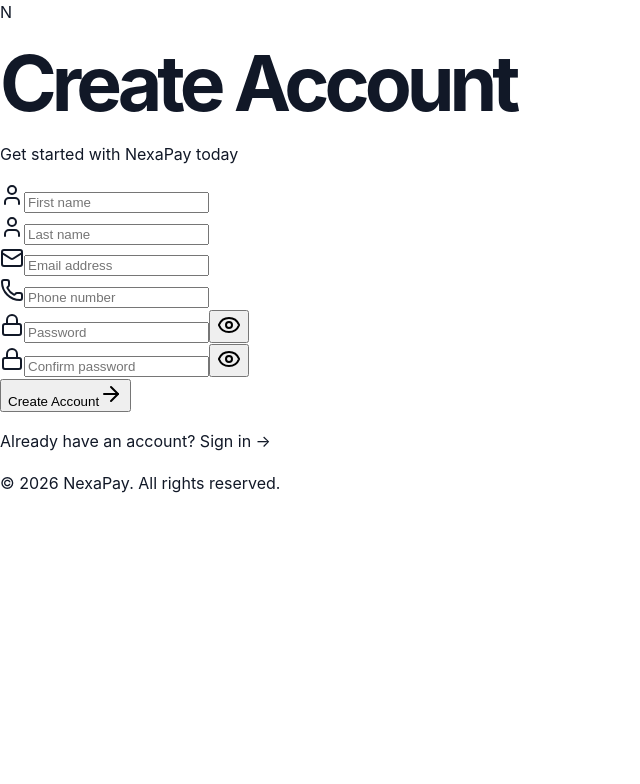
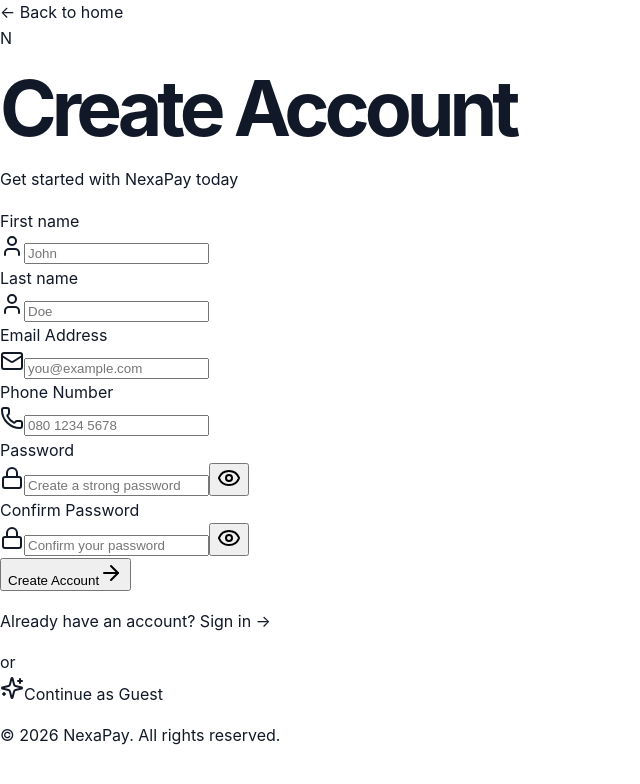
Before and after one commit to marvelmikel5625-hub/nexapay, a React (Vite) app: page /register in a window 1280 px wide. Shown: the top 784 px of the page, without its empty margins (0-640 px from the left). Built offline with nearby package versions, Linux system fonts and the light colour scheme; the HTML template or start-up script is replaced by a standard one.

Commit message:
Enhance Register component layout and icons
Added Sparkles icon to the Register component and restructured the layout for better organization. Updated form fields and labels for improved user experience.

```diff
--- a/src/pages/Register.tsx
+++ b/src/pages/Register.tsx
@@ -1,6 +1,6 @@
 import { useState } from 'react'
 import { Link, useNavigate } from 'react-router-dom'
-import { User, Mail, Phone, Lock, Eye, EyeOff, ArrowRight } from 'lucide-react'
+import { User, Mail, Phone, Lock, Eye, EyeOff, ArrowRight, Sparkles } from 'lucide-react'
 
 export function Register() {
   const navigate = useNavigate()
@@ -27,7 +27,6 @@ export function Register() {
       return
     }
     setLoading(true)
-    // Mock register - Phase 2
     setTimeout(() => {
       setLoading(false)
       navigate('/dashboard')
@@ -36,11 +35,19 @@ export function Register() {
 
   return (
     <div className="min-h-screen bg-[#F8FAFC] flex items-center justify-center p-4">
-      <div className="w-full max-w-md bg-white rounded-2xl shadow-soft p-8">
+      <div className="w-full max-w-md">
+
+        {/* Back to Home */}
+        <Link to="/" className="inline-flex items-center gap-2 text-gray-400 hover:text-[#0F172A] transition-colors mb-6 text-sm">
+          ← Back to home
+        </Link>
+
+        {/* Card */}
+        <div className="bg-white rounded-2xl shadow-soft p-8 border border-gray-100">
 
           {/* Logo */}
           <div className="text-center mb-8">
-          <div className="w-14 h-14 rounded-2xl bg-gradient-to-br from-[#0F172A] via-[#2563EB] to-[#7C3AED] flex items-center justify-center mx-auto mb-4 shadow-lg shadow-blue-500/20">
+            <div className="w-16 h-16 rounded-2xl bg-gradient-to-br from-[#0F172A] via-[#2563EB] to-[#7C3AED] flex items-center justify-center mx-auto mb-4 shadow-lg shadow-blue-500/20">
               <span className="text-white font-bold text-2xl">N</span>
             </div>
             <h1 className="text-2xl font-bold text-[#0F172A]">Create Account</h1>
@@ -51,6 +58,8 @@ export function Register() {
           <form onSubmit={handleSubmit} className="space-y-4">
             {/* Name Fields */}
             <div className="grid grid-cols-2 gap-3">
+              <div>
+                <label className="text-sm font-medium text-[#0F172A] block mb-1.5">First name</label>
                 <div className="relative">
                   <User className="absolute left-3 top-1/2 -translate-y-1/2 w-5 h-5 text-gray-400" />
                   <input
@@ -58,11 +67,14 @@ export function Register() {
                     name="firstName"
                     value={formData.firstName}
                     onChange={handleChange}
-                placeholder="First name"
-                className="w-full pl-10 pr-4 py-3 rounded-xl border border-gray-200 focus:border-[#2563EB] focus:outline-none focus:ring-2 focus:ring-[#2563EB]/20 transition-all duration-200 bg-[#F8FAFC] text-[#0F172A] placeholder:text-gray-400"
+                    placeholder="John"
+                    className="w-full pl-10 pr-4 py-3 rounded-xl border border-gray-200 focus:border-[#00a86b] focus:outline-none focus:ring-2 focus:ring-[#00a86b]/20 transition-all duration-200 bg-[#F8FAFC] text-[#0F172A] placeholder:text-gray-400"
                     required
                   />
                 </div>
+              </div>
+              <div>
+                <label className="text-sm font-medium text-[#0F172A] block mb-1.5">Last name</label>
                 <div className="relative">
                   <User className="absolute left-3 top-1/2 -translate-y-1/2 w-5 h-5 text-gray-400" />
                   <input
@@ -70,14 +82,17 @@ export function Register() {
                     name="lastName"
                     value={formData.lastName}
                     onChange={handleChange}
-                placeholder="Last name"
-                className="w-full pl-10 pr-4 py-3 rounded-xl border border-gray-200 focus:border-[#2563EB] focus:outline-none focus:ring-2 focus:ring-[#2563EB]/20 transition-all duration-200 bg-[#F8FAFC] text-[#0F172A] placeholder:text-gray-400"
+                    placeholder="Doe"
+                    className="w-full pl-10 pr-4 py-3 rounded-xl border border-gray-200 focus:border-[#00a86b] focus:outline-none focus:ring-2 focus:ring-[#00a86b]/20 transition-all duration-200 bg-[#F8FAFC] text-[#0F172A] placeholder:text-gray-400"
                     required
                   />
                 </div>
               </div>
+            </div>
 
             {/* Email */}
+            <div>
+              <label className="text-sm font-medium text-[#0F172A] block mb-1.5">Email Address</label>
               <div className="relative">
                 <Mail className="absolute left-3 top-1/2 -translate-y-1/2 w-5 h-5 text-gray-400" />
                 <input
@@ -85,13 +100,16 @@ export function Register() {
                   name="email"
                   value={formData.email}
                   onChange={handleChange}
-              placeholder="Email address"
-              className="w-full pl-10 pr-4 py-3 rounded-xl border border-gray-200 focus:border-[#2563EB] focus:outline-none focus:ring-2 focus:ring-[#2563EB]/20 transition-all duration-200 bg-[#F8FAFC] text-[#0F172A] placeholder:text-gray-400"
+                  placeholder="you@example.com"
+                  className="w-full pl-10 pr-4 py-3 rounded-xl border border-gray-200 focus:border-[#00a86b] focus:outline-none focus:ring-2 focus:ring-[#00a86b]/20 transition-all duration-200 bg-[#F8FAFC] text-[#0F172A] placeholder:text-gray-400"
                   required
                 />
               </div>
+            </div>
 
             {/* Phone */}
+            <div>
+              <label className="text-sm font-medium text-[#0F172A] block mb-1.5">Phone Number</label>
               <div className="relative">
                 <Phone className="absolute left-3 top-1/2 -translate-y-1/2 w-5 h-5 text-gray-400" />
                 <input
@@ -99,13 +117,16 @@ export function Register() {
                   name="phone"
                   value={formData.phone}
                   onChange={handleChange}
-              placeholder="Phone number"
-              className="w-full pl-10 pr-4 py-3 rounded-xl border border-gray-200 focus:border-[#2563EB] focus:outline-none focus:ring-2 focus:ring-[#2563EB]/20 transition-all duration-200 bg-[#F8FAFC] text-[#0F172A] placeholder:text-gray-400"
+                  placeholder="080 1234 5678"
+                  className="w-full pl-10 pr-4 py-3 rounded-xl border border-gray-200 focus:border-[#00a86b] focus:outline-none focus:ring-2 focus:ring-[#00a86b]/20 transition-all duration-200 bg-[#F8FAFC] text-[#0F172A] placeholder:text-gray-400"
                   required
                 />
               </div>
+            </div>
 
             {/* Password */}
+            <div>
+              <label className="text-sm font-medium text-[#0F172A] block mb-1.5">Password</label>
               <div className="relative">
                 <Lock className="absolute left-3 top-1/2 -translate-y-1/2 w-5 h-5 text-gray-400" />
                 <input
@@ -113,8 +134,8 @@ export function Register() {
                   name="password"
                   value={formData.password}
                   onChange={handleChange}
-              placeholder="Password"
-              className="w-full pl-10 pr-12 py-3 rounded-xl border border-gray-200 focus:border-[#2563EB] focus:outline-none focus:ring-2 focus:ring-[#2563EB]/20 transition-all duration-200 bg-[#F8FAFC] text-[#0F172A] placeholder:text-gray-400"
+                  placeholder="Create a strong password"
+                  className="w-full pl-10 pr-12 py-3 rounded-xl border border-gray-200 focus:border-[#00a86b] focus:outline-none focus:ring-2 focus:ring-[#00a86b]/20 transition-all duration-200 bg-[#F8FAFC] text-[#0F172A] placeholder:text-gray-400"
                   required
                 />
                 <button
@@ -125,8 +146,11 @@ export function Register() {
                   {showPassword ? <EyeOff className="w-5 h-5" /> : <Eye className="w-5 h-5" />}
                 </button>
               </div>
+            </div>
 
             {/* Confirm Password */}
+            <div>
+              <label className="text-sm font-medium text-[#0F172A] block mb-1.5">Confirm Password</label>
               <div className="relative">
                 <Lock className="absolute left-3 top-1/2 -translate-y-1/2 w-5 h-5 text-gray-400" />
                 <input
@@ -134,8 +158,8 @@ export function Register() {
                   name="confirmPassword"
                   value={formData.confirmPassword}
                   onChange={handleChange}
-              placeholder="Confirm password"
-              className="w-full pl-10 pr-12 py-3 rounded-xl border border-gray-200 focus:border-[#2563EB] focus:outline-none focus:ring-2 focus:ring-[#2563EB]/20 transition-all duration-200 bg-[#F8FAFC] text-[#0F172A] placeholder:text-gray-400"
+                  placeholder="Confirm your password"
+                  className="w-full pl-10 pr-12 py-3 rounded-xl border border-gray-200 focus:border-[#00a86b] focus:outline-none focus:ring-2 focus:ring-[#00a86b]/20 transition-all duration-200 bg-[#F8FAFC] text-[#0F172A] placeholder:text-gray-400"
                   required
                 />
                 <button
@@ -146,12 +170,13 @@ export function Register() {
                   {showConfirmPassword ? <EyeOff className="w-5 h-5" /> : <Eye className="w-5 h-5" />}
                 </button>
               </div>
+            </div>
 
             {/* Submit */}
             <button
               type="submit"
               disabled={loading}
-            className="w-full py-3.5 bg-gradient-to-r from-[#0F172A] via-[#2563EB] to-[#7C3AED] text-white rounded-xl font-semibold hover:shadow-lg hover:shadow-blue-500/25 transition-all duration-300 hover:-translate-y-0.5 flex items-center justify-center gap-2 disabled:opacity-70 disabled:cursor-not-allowed"
+              className="w-full py-3.5 bg-[#00a86b] text-white rounded-xl font-semibold hover:bg-[#087f5b] transition-all duration-300 hover:shadow-lg hover:shadow-[#00a86b]/25 hover:-translate-y-0.5 flex items-center justify-center gap-2 disabled:opacity-70 disabled:cursor-not-allowed"
             >
               {loading ? (
                 <span className="flex items-center gap-2">
@@ -173,10 +198,26 @@ export function Register() {
           {/* Login link */}
           <p className="text-center text-sm text-gray-500 mt-6">
             Already have an account?{' '}
-          <Link to="/login" className="text-[#2563EB] font-semibold hover:underline">
+            <Link to="/login" className="text-[#00a86b] font-semibold hover:underline">
               Sign in →
             </Link>
           </p>
+
+          {/* Divider */}
+          <div className="flex items-center gap-4 my-6">
+            <div className="flex-1 h-px bg-gray-200"></div>
+            <span className="text-gray-400 text-xs uppercase tracking-wider">or</span>
+            <div className="flex-1 h-px bg-gray-200"></div>
+          </div>
+
+          {/* Guest Button */}
+          <Link
+            to="/"
+            className="w-full py-3 border-2 border-gray-200 text-[#0F172A] rounded-xl font-medium hover:border-[#00a86b] hover:bg-[#00a86b]/5 transition-all duration-200 flex items-center justify-center gap-2"
+          >
+            <Sparkles className="w-4 h-4 text-gray-400" />
+            Continue as Guest
+          </Link>
 
           {/* Footer */}
           <p className="text-center text-gray-400 text-xs mt-8">
@@ -184,5 +225,6 @@ export function Register() {
           </p>
         </div>
       </div>
+    </div>
   )
 }
```
Lines whose indentation alone changed are shown as unchanged.
